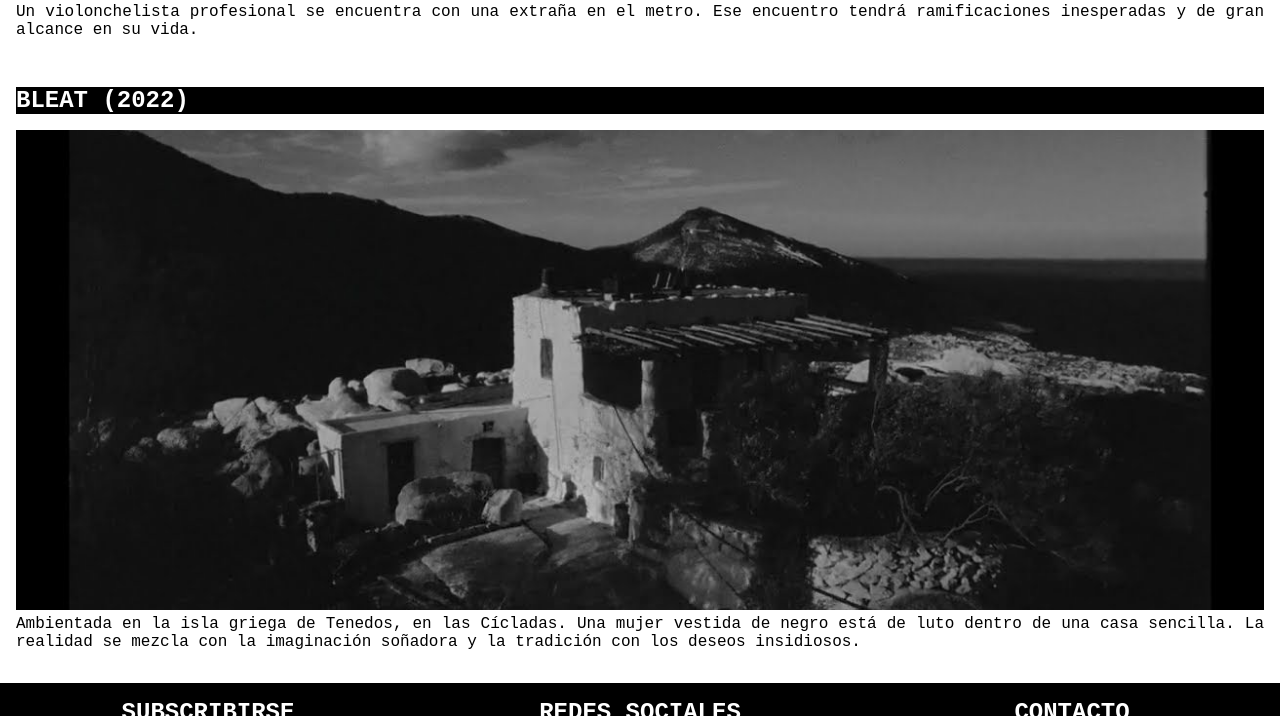
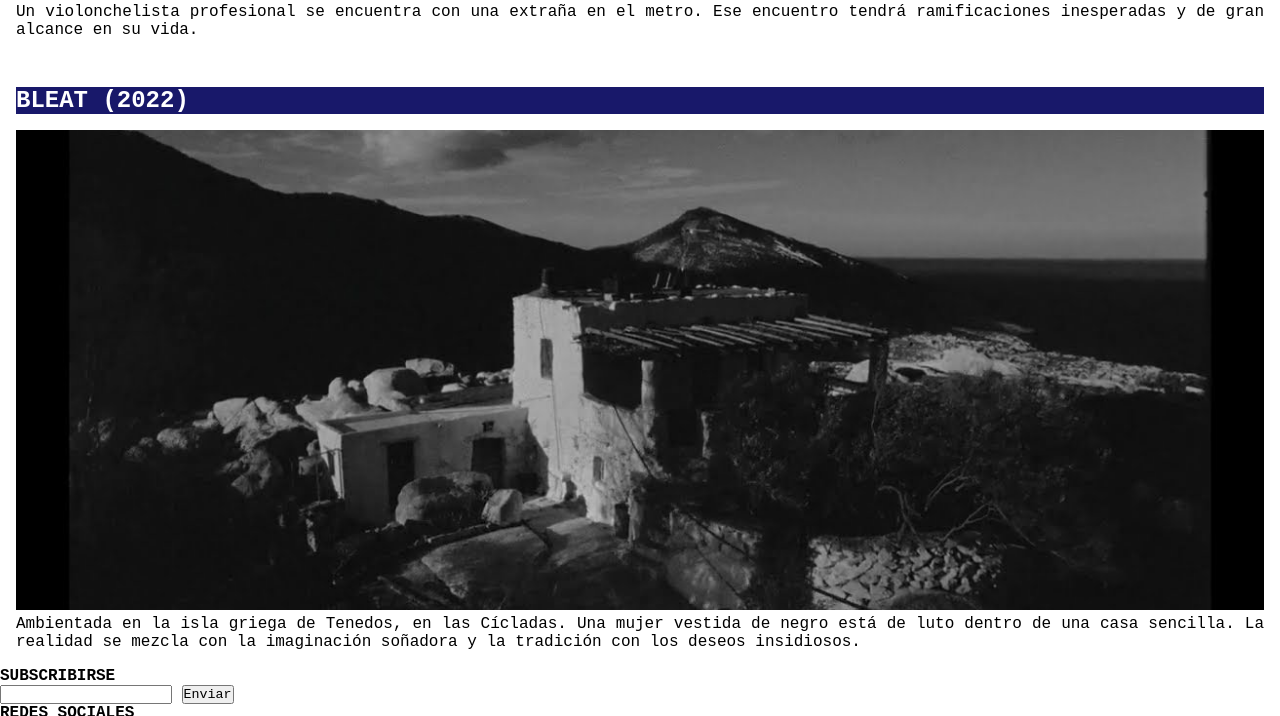
Before and after one commit to agnisanc/PF-SanchezGarcia-DesarrolloWeb, a plain HTML site: page pages/cortometrajes.html in a window 1280 px wide. Shown: the part 1312-2028 px from the top of the page. Drawn offline with Linux system fonts and the light colour scheme; a web font is replaced by a local one.

Commit message:
Se aplica mixin para estilos de header y footer

```diff
--- a/pages/cortometrajes.html
+++ b/pages/cortometrajes.html
@@ -61,7 +61,7 @@
         </div>
         <div class="footer__section">
         <h4>CONTACTO</h4>
-            <ul class="contacto">
+            <ul>
                 <li><a href="../pages/contacto.html">USA</a></li>
                 <li><a href="../pages/contacto.html">REINO UNIDO</a></li>
             </ul>
--- a/scss/_base.scss
+++ b/scss/_base.scss
@@ -11,17 +11,25 @@ $color-blanco: white;
     font-family: 'Spline Sans Mono', monospace;
 }
 
-.titulo{
+@mixin colorhf{
+    background-color: $color-negro;
+    color: $color-blanco;
+}
+
+@mixin color{
     background-color: $color-azul;
     color: $color-blanco;
+}
+
+.titulo{
+    @include color;
     font-size: 2rem;
     margin-bottom: 1rem;
     margin-top: 1rem;
 }
 
 .subtitulo{
-    background-color: $color-negro;
-    color: $color-blanco;
+    @include color;
     font-size: 1.5rem;
     margin-top: 1rem;
     margin-bottom: 1rem;
--- a/scss/components/_footer.scss
+++ b/scss/components/_footer.scss
@@ -1,28 +1,17 @@
-.footer{
+.footer__container{
+    @include colorhf;
     display: flex;
     flex-direction: column;
     justify-content: center;
-    background-color: $color-negro;
     gap: 1rem;
     margin-top: 1rem;
-
     &__section{
         text-align: center;
         margin-top: 1rem;
         margin-bottom: 1rem;
     }
     h4, h5{
-        color: $color-blanco;
         font-size: 1.5rem;
         text-align: center;
     }
 }
-
-@media (min-width: 580px) {
-    .footer{
-        display: grid;
-        grid-template-columns: 1fr 1fr 1fr;
-        justify-content: space-evenly;
-        align-items: top;
-    }
-}
--- a/scss/components/_header.scss
+++ b/scss/components/_header.scss
@@ -1,6 +1,5 @@
 header{
-    background-color: $color-negro;
-    color: $color-blanco;
+    @include colorhf;
     padding: 1rem;
     display: flex;
     text-decoration: none;
```
Also changed, not shown: pages/colaboraciones.html (+1 -1 lines), pages/peliculas.html (+1 -1 lines), css/style.css, 1 other file.
